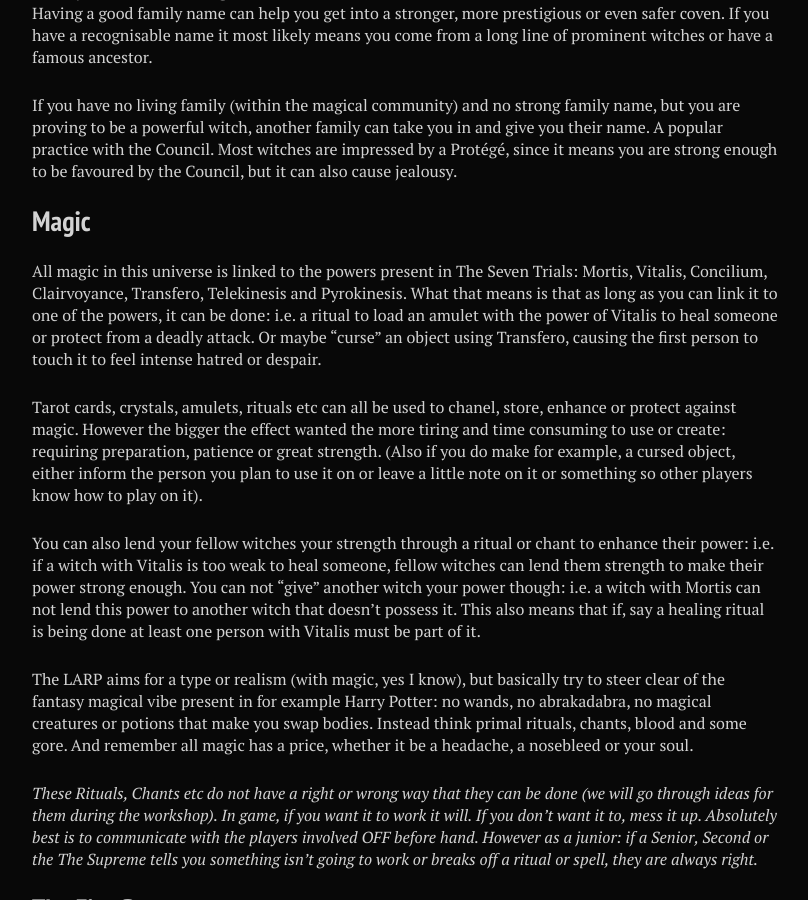
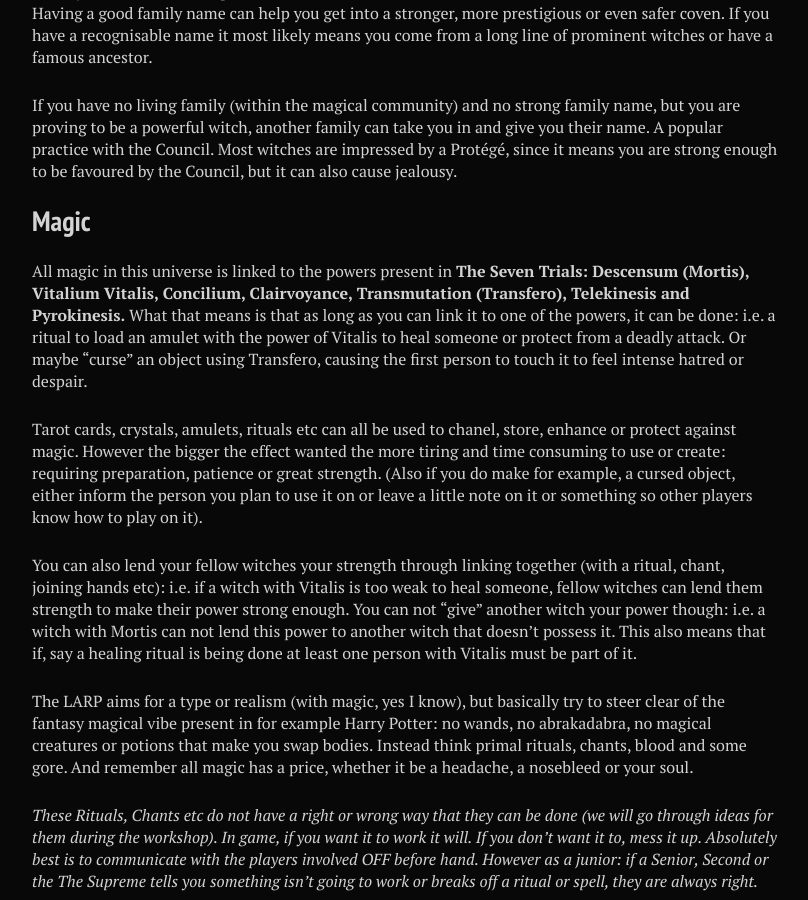
Before and after one commit to stanislavb/en.coven.nu, a Jekyll site: the page built from fictional/index.md, in a window 1280 px wide and 900 px high, scrolled down 3731 px. Shown: the whole window, without its empty margins (288-1096 px from the left). Built offline with Jekyll 4.4.1, drawn with Linux system fonts in a browser that asks for light colours; nearby versions of some CDN libraries.

Commit message:
Update index.md

```diff
--- a/fictional/index.md
+++ b/fictional/index.md
@@ -94,11 +94,11 @@ Having a good family name can help you get into a stronger, more prestigious or
 If you have no living family (within the magical community) and no strong family name, but you are proving to be a powerful witch, another family can take you in and give you their name. A popular practice with the Council. Most witches are impressed by a Protégé, since it means you are strong enough to be favoured by the Council, but it can also cause jealousy.
 ## Magic
 
-All magic in this universe is linked to the powers present in The Seven Trials: Mortis, Vitalis, Concilium, Clairvoyance, Transfero, Telekinesis and Pyrokinesis. What that means is that as long as you can link it to one of the powers, it can be done: i.e. a ritual to load an amulet with the power of Vitalis to heal someone or protect from a deadly attack. Or maybe “curse” an object using Transfero, causing the first person to touch it to feel intense hatred or despair.
+All magic in this universe is linked to the powers present in **The Seven Trials: Descensum (Mortis), Vitalium Vitalis, Concilium, Clairvoyance, Transmutation (Transfero), Telekinesis and Pyrokinesis.** What that means is that as long as you can link it to one of the powers, it can be done: i.e. a ritual to load an amulet with the power of Vitalis to heal someone or protect from a deadly attack. Or maybe “curse” an object using Transfero, causing the first person to touch it to feel intense hatred or despair.
 
 Tarot cards, crystals, amulets, rituals etc can all be used to chanel, store, enhance or protect against magic. However the bigger the effect wanted the more tiring and time consuming to use or create: requiring preparation, patience or great strength. (Also if you do make for example, a cursed object, either inform the person you plan to use it on or leave a little note on it or something so other players know how to play on it).
 
-You can also lend your fellow witches your strength through a ritual or chant to enhance their power: i.e. if a witch with Vitalis is too weak to heal someone, fellow witches can lend them strength to make their power strong enough. You can not “give” another witch your power though: i.e. a witch with Mortis can not lend this power to another witch that doesn’t possess it. This also means that if, say a healing ritual is being done at least one person with Vitalis must be part of it.
+You can also lend your fellow witches your strength through linking together (with a ritual, chant, joining hands etc): i.e. if a witch with Vitalis is too weak to heal someone, fellow witches can lend them strength to make their power strong enough. You can not “give” another witch your power though: i.e. a witch with Mortis can not lend this power to another witch that doesn’t possess it. This also means that if, say a healing ritual is being done at least one person with Vitalis must be part of it.
 
 The LARP aims for a type or realism (with magic, yes I know), but basically try to steer clear of the fantasy magical vibe present in for example Harry Potter: no wands, no abrakadabra, no magical creatures or potions that make you swap bodies. Instead think primal rituals, chants, blood and some gore. And remember all magic has a price, whether it be a headache, a nosebleed or your soul.
 
```
